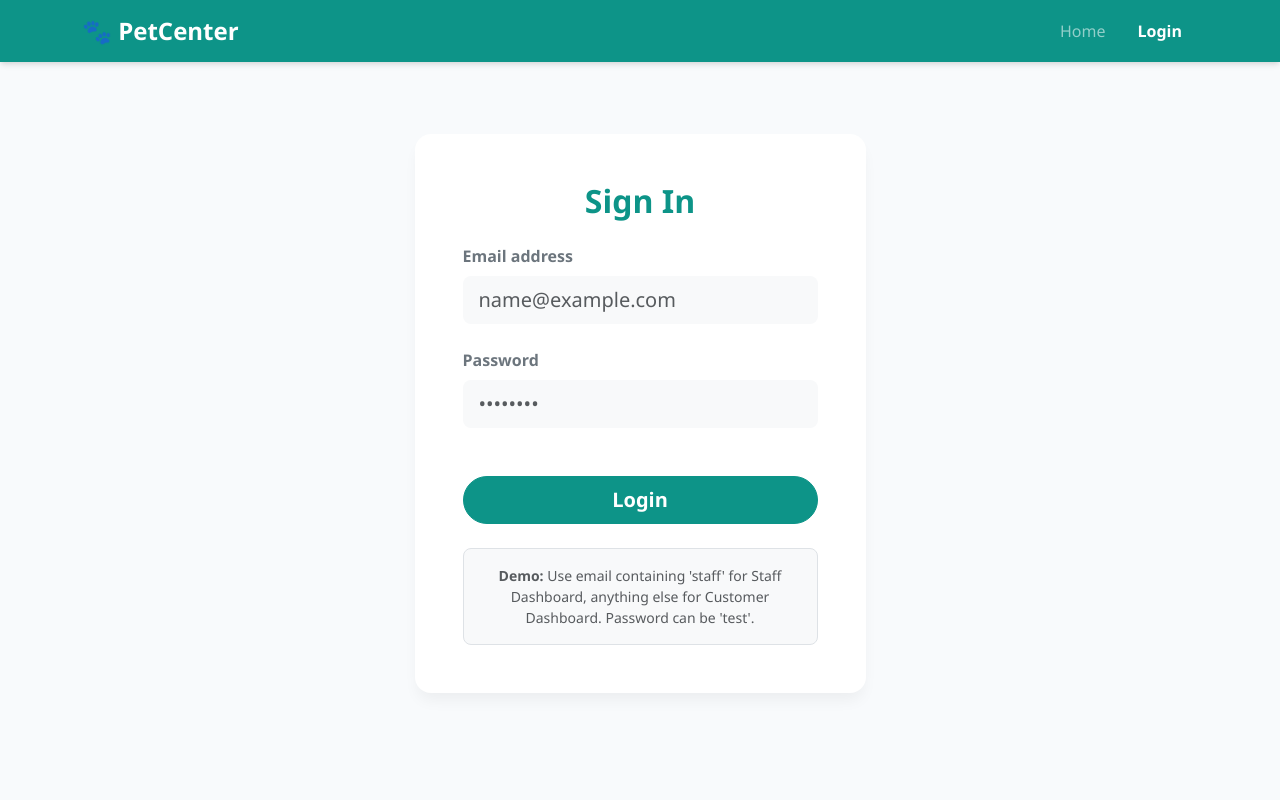
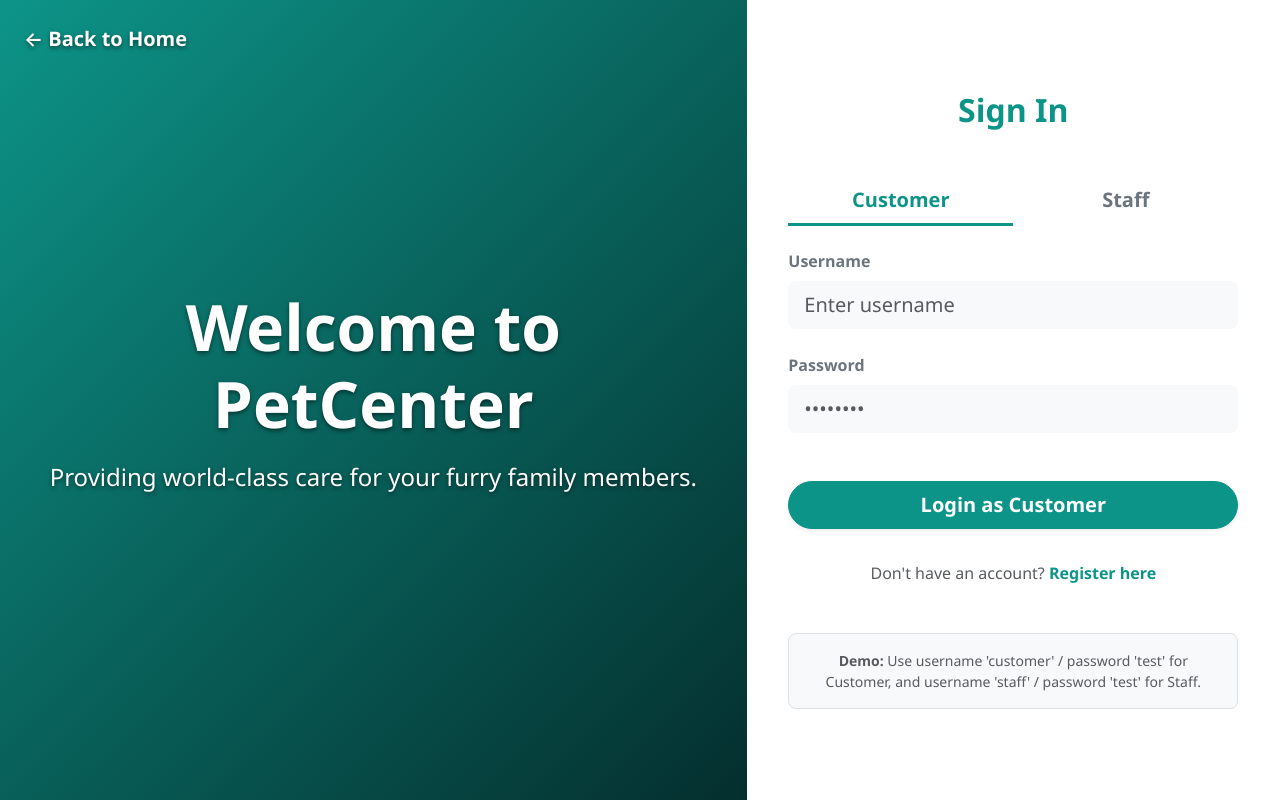
Before and after one commit to Justyn-17/C237_Team1, a Node server app: page /login in a window 1280 px wide. Run offline with Node 20, Linux system fonts and the light colour scheme.

Commit message:
Complete skeleton code with ui and basic login and registration testing phase without SQL

```diff
--- a/app.js
+++ b/app.js
@@ -64,6 +64,19 @@ app.get('/', (req, res) => {
     res.render('index');
 });
 
+// Register Page
+app.get('/register', (req, res) => {
+    res.render('register');
+});
+
+// Register Logic
+app.post('/register', async (req, res) => {
+    // Dummy registration logic for the skeleton
+    // TODO(security): Implement parameterized queries and password hashing (e.g. Argon2)
+    console.log("Dummy registration submitted");
+    res.redirect('/login');
+});
+
 // Login Page
 app.get('/login', (req, res) => {
     res.render('login');
@@ -72,19 +85,24 @@ app.get('/login', (req, res) => {
 // Login Logic
 app.post('/login', async (req, res) => {
     // Dummy logic for the skeleton
-    // TODO(security): Implement real authentication with parameterized queries
-    const email = req.body.email || '';
+    // TODO(security): Implement real authentication with parameterized queries and password hashing
+    const username = req.body.username || '';
+    const password = req.body.password || '';
+    const role = req.body.role || '';
 
     // Regenerate session to prevent session fixation attacks
     req.session.regenerate((err) => {
         if (err) return res.status(500).send("Session error");
 
-        if (email.includes('staff')) {
+        if (role === 'staff' && username === 'staff' && password === 'test') {
             req.session.role = 'staff';
             res.redirect('/staff-dashboard');
-        } else {
+        } else if (role === 'customer' && username === 'customer' && password === 'test') {
             req.session.role = 'customer';
             res.redirect('/customer-dashboard');
+        } else {
+            // If credentials fail, redirect back to /login
+            res.redirect('/login');
         }
     });
 });
--- a/views/login.ejs
+++ b/views/login.ejs
@@ -1,34 +1,119 @@
 <%- include('partials/header') %>
-<%- include('partials/navbar') %>
+<!-- Removed the navbar include here so we can achieve a true full-screen split layout -->
 
-<main class="container">
-    <div class="row justify-content-center">
-        <div class="col-md-6 col-lg-5">
-            <div class="card rounded-4 mt-5">
-                <div class="card-body p-4 p-md-5">
-                    <h2 class="text-center mb-4 fw-bold" style="color: var(--primary-teal);">Sign In</h2>
+<main class="container-fluid p-0 vh-100">
+    <div class="row g-0 h-100">
 
+        <!-- Left Column: Branding -->
+        <div class="col-md-6 col-lg-7 d-none d-md-block position-relative" style="background: linear-gradient(135deg, #0d9488 0%, #042f2e 100%);">
+
+            <!-- Overlay Content -->
+            <div class="position-absolute top-50 start-50 translate-middle w-100 text-center text-white px-4">
+                <h1 class="display-3 fw-bold mb-3 text-shadow">Welcome to PetCenter</h1>
+                <p class="fs-4 fw-light text-shadow">Providing world-class care for your furry family members.</p>
+            </div>
+
+            <!-- Convenient Back Button since we removed the navbar -->
+            <a href="/" class="position-absolute top-0 start-0 m-4 text-white text-decoration-none fw-semibold fs-5 text-shadow">
+                &larr; Back to Home
+            </a>
+        </div>
+
+        <!-- Right Column: Login Form -->
+        <div class="col-md-6 col-lg-5 bg-white d-flex align-items-center justify-content-center px-4 py-5">
+            <div class="w-100" style="max-width: 450px;">
+
+                <!-- Mobile Only Home Link -->
+                <a href="/" class="d-md-none text-teal text-decoration-none fw-semibold mb-4 d-inline-block">
+                    &larr; Back to Home
+                </a>
+
+                <h2 class="text-center mb-5 fw-bold" style="color: var(--primary-teal);">Sign In</h2>
+
+                <!-- Tabs Navigation -->
+                <ul class="nav nav-tabs mb-4 border-0" id="loginTabs" role="tablist">
+                    <li class="nav-item w-50 text-center" role="presentation">
+                        <!-- Fixed data-bs-target and data-bs-toggle -->
+                        <button class="nav-link active w-100 fw-bold fs-5" id="customer-tab" data-bs-toggle="tab" data-bs-target="#customer" type="button" role="tab" aria-controls="customer" aria-selected="true">Customer</button>
+                    </li>
+                    <li class="nav-item w-50 text-center" role="presentation">
+                        <button class="nav-link w-100 fw-bold fs-5" id="staff-tab" data-bs-toggle="tab" data-bs-target="#staff" type="button" role="tab" aria-controls="staff" aria-selected="false">Staff</button>
+                    </li>
+                </ul>
+
+                <!-- Tabs Content -->
+                <div class="tab-content" id="loginTabsContent">
+
+                    <!-- Customer Tab -->
+                    <div class="tab-pane fade show active" id="customer" role="tabpanel" aria-labelledby="customer-tab">
                         <!-- TODO(security): Add CSRF token for production -->
                         <form action="/login" method="POST">
+                            <input type="hidden" name="role" value="customer">
                             <div class="mb-4">
-                            <label for="email" class="form-label text-secondary fw-semibold">Email address</label>
-                            <input type="email" class="form-control form-control-lg bg-light border-0" id="email" name="email" required placeholder="name@example.com">
+                                <label for="customer-username" class="form-label text-secondary fw-semibold">Username</label>
+                                <input type="text" class="form-control form-control-lg bg-light border-0" id="customer-username" name="username" required placeholder="Enter username">
                             </div>
                             <div class="mb-5">
-                            <label for="password" class="form-label text-secondary fw-semibold">Password</label>
-                            <input type="password" class="form-control form-control-lg bg-light border-0" id="password" name="password" required placeholder="••••••••">
+                                <label for="customer-password" class="form-label text-secondary fw-semibold">Password</label>
+                                <input type="password" class="form-control form-control-lg bg-light border-0" id="customer-password" name="password" required placeholder="••••••••">
                             </div>
-                        <button type="submit" class="btn btn-primary btn-lg w-100 rounded-pill fw-bold">Login</button>
+                            <button type="submit" class="btn btn-primary btn-lg w-100 rounded-pill fw-bold shadow-sm mb-3">Login as Customer</button>
+
+                            <div class="text-center mt-3">
+                                <span class="text-muted">Don't have an account?</span>
+                                <a href="/register" class="text-teal text-decoration-none fw-bold">Register here</a>
+                            </div>
                         </form>
+                    </div>
 
-                    <div class="mt-4 text-center text-muted small p-3 bg-light rounded-3 border">
-                        <p class="mb-0"><strong>Demo:</strong> Use email containing 'staff' for Staff Dashboard, anything else for Customer Dashboard. Password can be 'test'.</p>
+                    <!-- Staff Tab -->
+                    <div class="tab-pane fade" id="staff" role="tabpanel" aria-labelledby="staff-tab">
+                        <!-- TODO(security): Add CSRF token for production -->
+                        <form action="/login" method="POST">
+                            <input type="hidden" name="role" value="staff">
+                            <div class="mb-4">
+                                <label for="staff-username" class="form-label text-secondary fw-semibold">Username</label>
+                                <input type="text" class="form-control form-control-lg bg-light border-0" id="staff-username" name="username" required placeholder="Enter username">
                             </div>
+                            <div class="mb-5">
+                                <label for="staff-password" class="form-label text-secondary fw-semibold">Password</label>
+                                <input type="password" class="form-control form-control-lg bg-light border-0" id="staff-password" name="password" required placeholder="••••••••">
+                            </div>
+                            <button type="submit" class="btn btn-primary btn-lg w-100 rounded-pill fw-bold shadow-sm">Login as Staff</button>
+                        </form>
+                    </div>
+
+                </div>
+
+                <div class="mt-5 text-center text-muted small p-3 bg-light rounded-3 border">
+                    <p class="mb-0"><strong>Demo:</strong> Use username 'customer' / password 'test' for Customer, and username 'staff' / password 'test' for Staff.</p>
                 </div>
             </div>
         </div>
     </div>
 </main>
 
+<style>
+    /* Styling for active tabs to match the teal theme */
+    .nav-tabs .nav-link.active {
+        color: var(--primary-teal) !important;
+        border-bottom: 3px solid var(--primary-teal) !important;
+        background: transparent !important;
+    }
+    .nav-tabs .nav-link {
+        color: #6c757d;
+        border: none;
+        border-bottom: 3px solid transparent;
+    }
+    .nav-tabs .nav-link:hover {
+        border-color: transparent;
+        color: var(--primary-teal-hover);
+    }
+
+    .text-shadow {
+        text-shadow: 0 2px 4px rgba(0,0,0,0.5);
+    }
+</style>
+
 </body>
 </html>
--- a/views/partials/header.ejs
+++ b/views/partials/header.ejs
@@ -4,8 +4,11 @@
     <meta charset="UTF-8">
     <meta name="viewport" content="width=device-width, initial-scale=1.0">
     <title>PetCenter</title>
-    <!-- Bootstrap 5 CDN with Subresource Integrity -->
+    <!-- Bootstrap 5 CSS CDN -->
     <link href="https://cdn.jsdelivr.net/npm/bootstrap@5.3.2/dist/css/bootstrap.min.css" rel="stylesheet" integrity="sha384-T3c6CoIi6uLrA9TneNEoa7RxnatzjcDSCmG1MXxSR1GAsXEV/Dwwykc2MPK8M2HN" crossorigin="anonymous">
+
+    <!-- Bootstrap 5 JS Bundle CDN (Added here globally so it initializes nav-tabs and mobile navbars) -->
+    <script src="https://cdn.jsdelivr.net/npm/bootstrap@5.3.2/dist/js/bootstrap.bundle.min.js" integrity="sha384-C6RzsynM9kWDrMNeT87bh95OGNyZPhcTNXj1NW7RuBCsyN/o0jlpcV8Qyq46cDfL" crossorigin="anonymous" defer></script>
 
     <style>
         :root {
```
Also changed, not shown: views/customer.ejs (+15 -17 lines), views/register.ejs (added, +93 -0 lines), views/staff.ejs (+14 -25 lines). Lines whose indentation alone changed are shown as unchanged.
